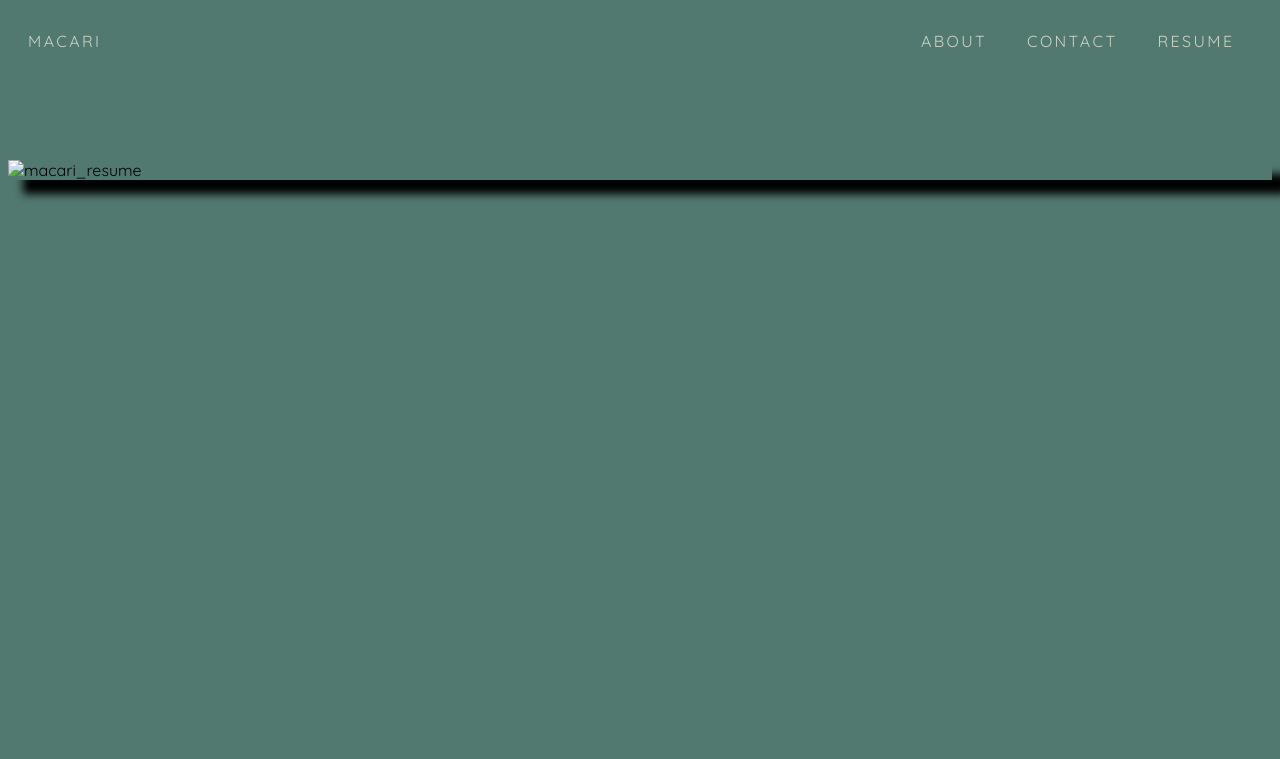
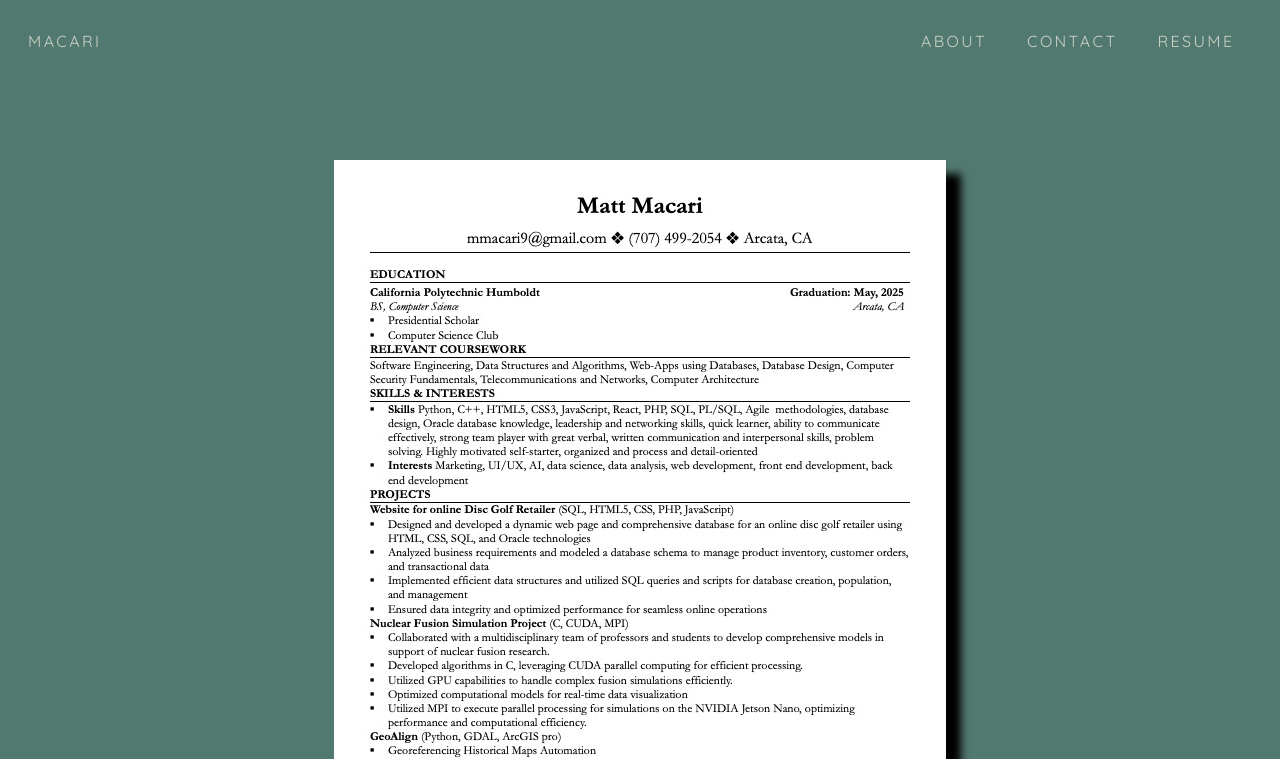
Before and after one commit to Matt-Macari/portfolioPage, a plain HTML site: page html/resume.html in a window 1280 px wide. Shown: the top 759 px of the page. Drawn offline with Linux system fonts and the light colour scheme.

Commit message:
resume img filepath

```diff
--- a/html/resume.html
+++ b/html/resume.html
@@ -26,4 +26,4 @@
         </nav>
 
     </div>
-    <img src="./images/Macari_resume.jpg" alt="macari_resume" class="resume">
+    <img src="../images/Macari_resume.jpg" alt="macari_resume" class="resume">
```
